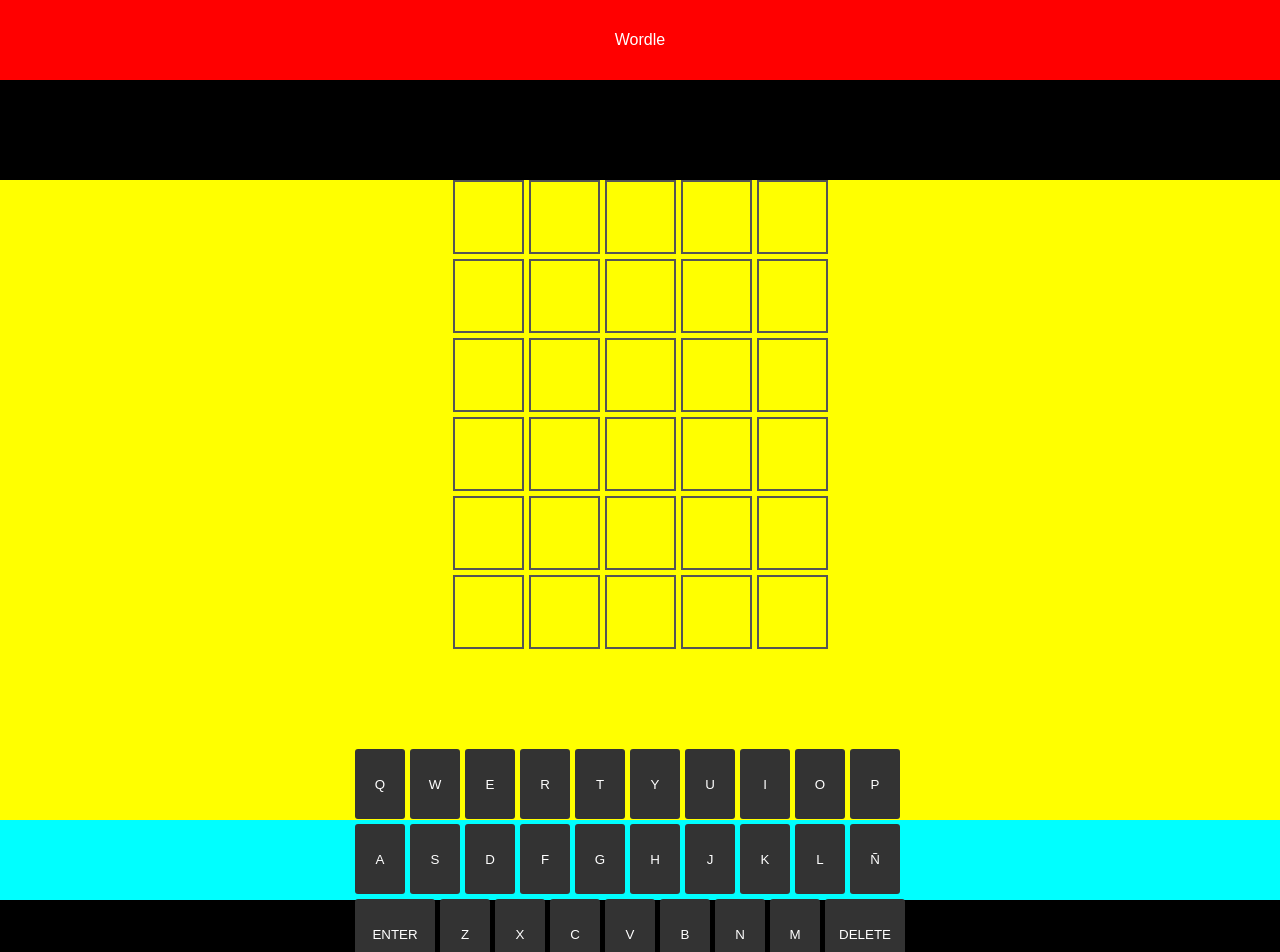
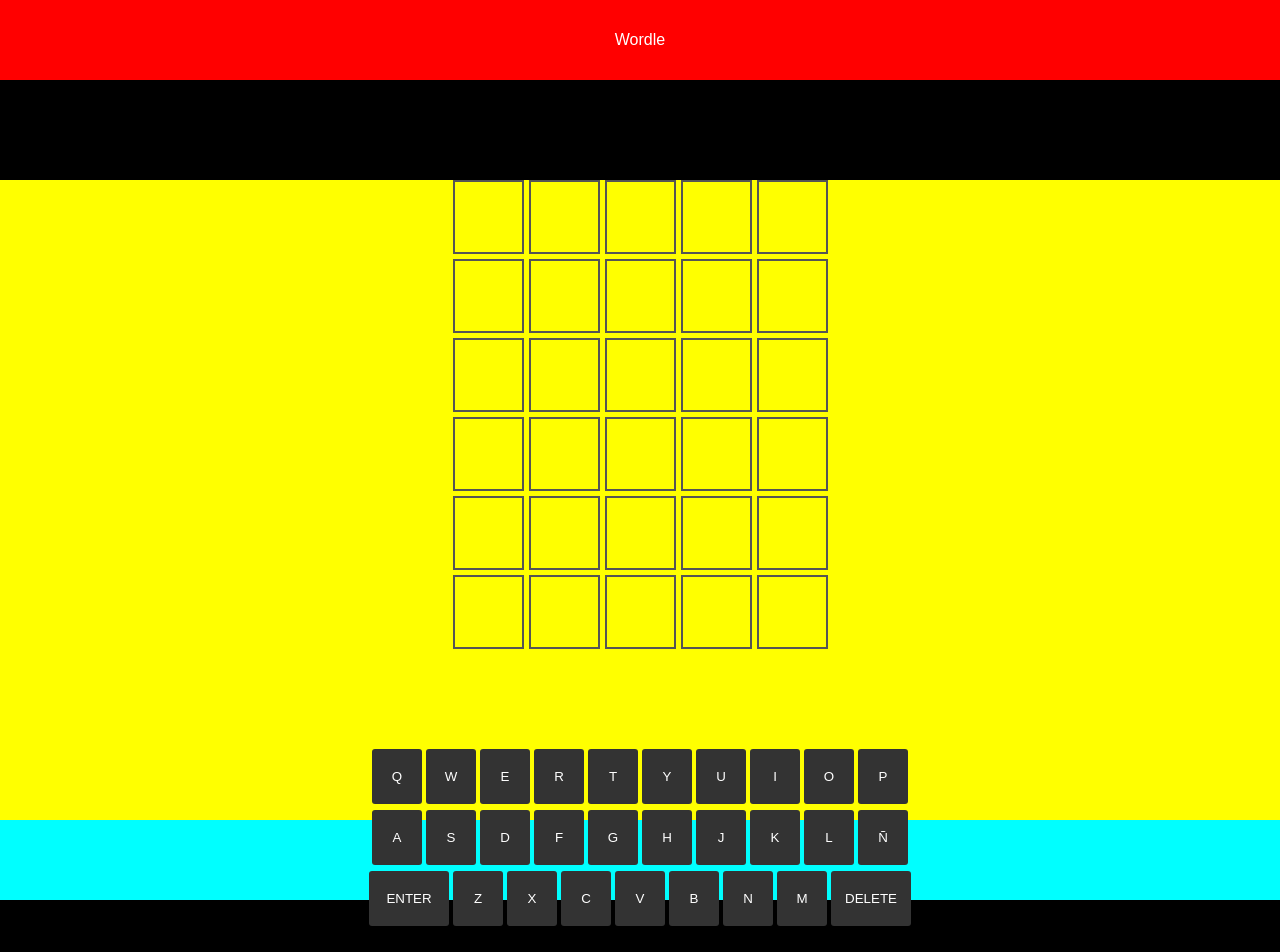
Before and after one commit to AndreaAguado/wordle-in-typescript, a React (Create React App) app: page / in a window 1280 px wide. Shown: the top 952 px of the page. After the commit the page ends 926 px from the top, so only its background shows below. Built offline with nearby package versions, Linux system fonts and the light colour scheme.

Commit message:
reducevirtual keyboard size in height

```diff
--- a/src/styles/keyboard.module.scss
+++ b/src/styles/keyboard.module.scss
@@ -16,11 +16,14 @@
   width: 570px;
   margin: 0 auto;
   gap: 5px;
+  gap: 6px 4px;
+  height: fit-content;
+  justify-content: center;
 }
 .key {
   @include keybase;
   width: 50px;
-  height: 70px;
+  height: 55px;
 }
 .emptyKey {
   width: 25px;
@@ -33,13 +36,13 @@
 .enterKey {
   @include keybase;
   width: 80px;
-  height: 70px;
+  height: 55px;
 }
 
 .deleteKey {
   @include keybase;
   width: 80px;
-  height: 70px;
+  height: 55px;
 }
 
 .correct {
```
